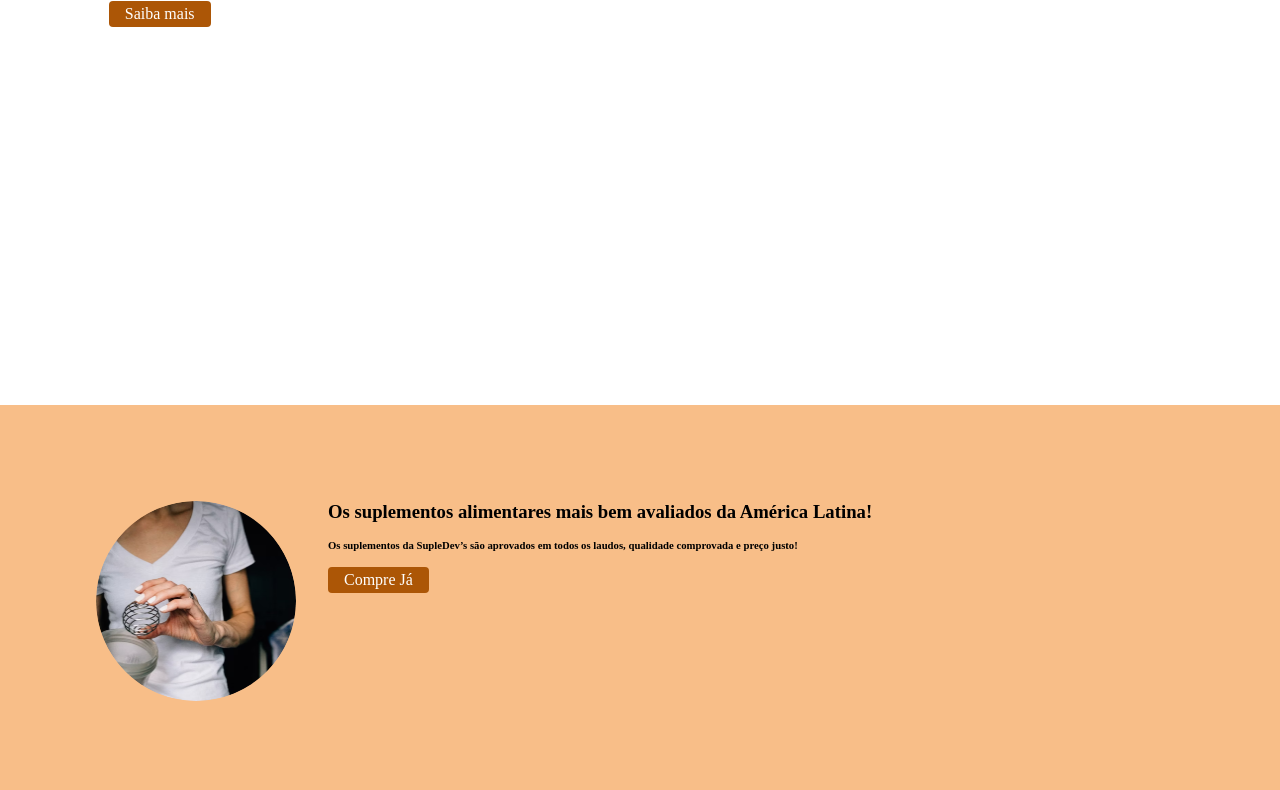
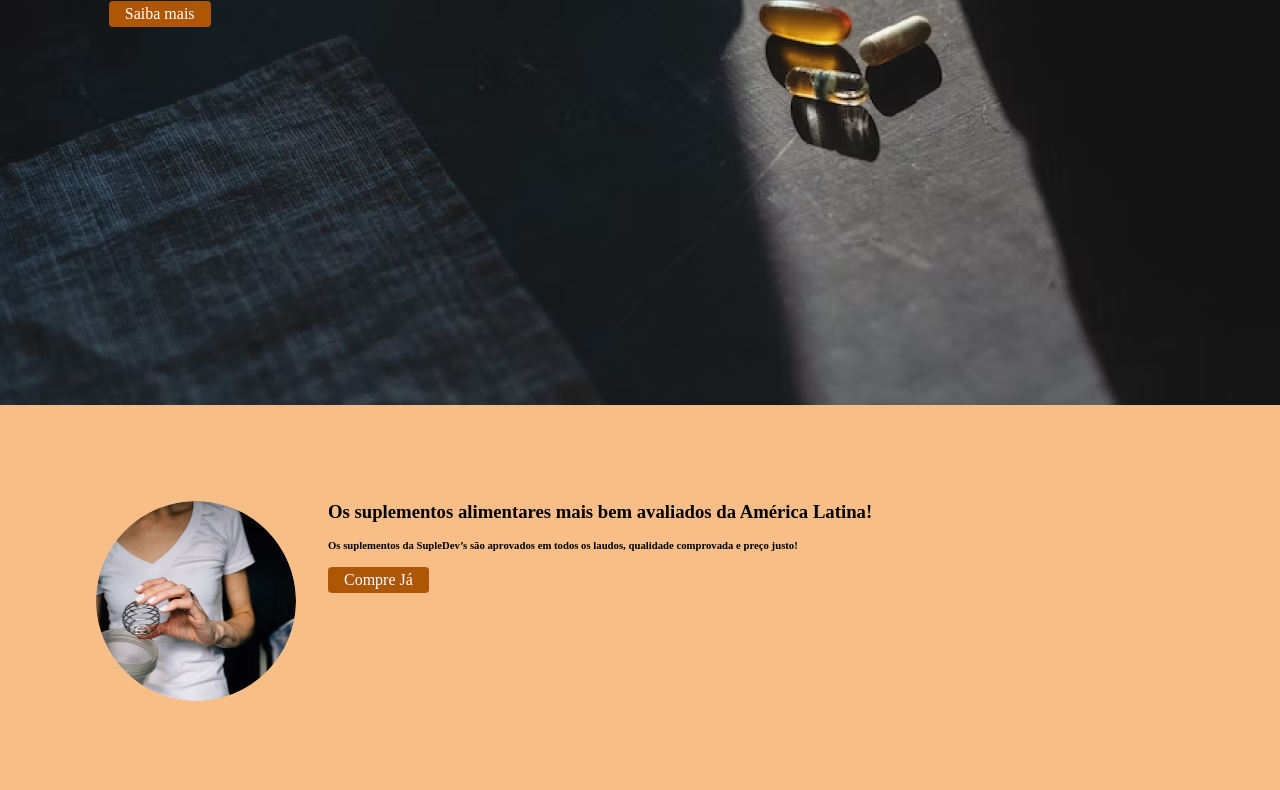
Before and after one commit to CarlosEdu1/port-web, a plain HTML site: page index.html in a window 1280 px wide. Shown: the part 395-1185 px from the top of the page. Drawn offline with nearby package versions, Linux system fonts and the light colour scheme; the site is published under a folder, as on GitHub Pages, so addresses that start at the root find nothing.

Commit message:
css alteration backdrop

```diff
--- a/assets/css/style.css
+++ b/assets/css/style.css
@@ -86,7 +86,7 @@ header {
 /* pseudo-elemento */
 header::before {
   content: '';
-  background-image: url('/assets/imagens/Backdrop.png');
+  background-image: url("../imagens/Backdrop.png");
   background-size: cover;
   height: 100%;
   width: 100%;
```
